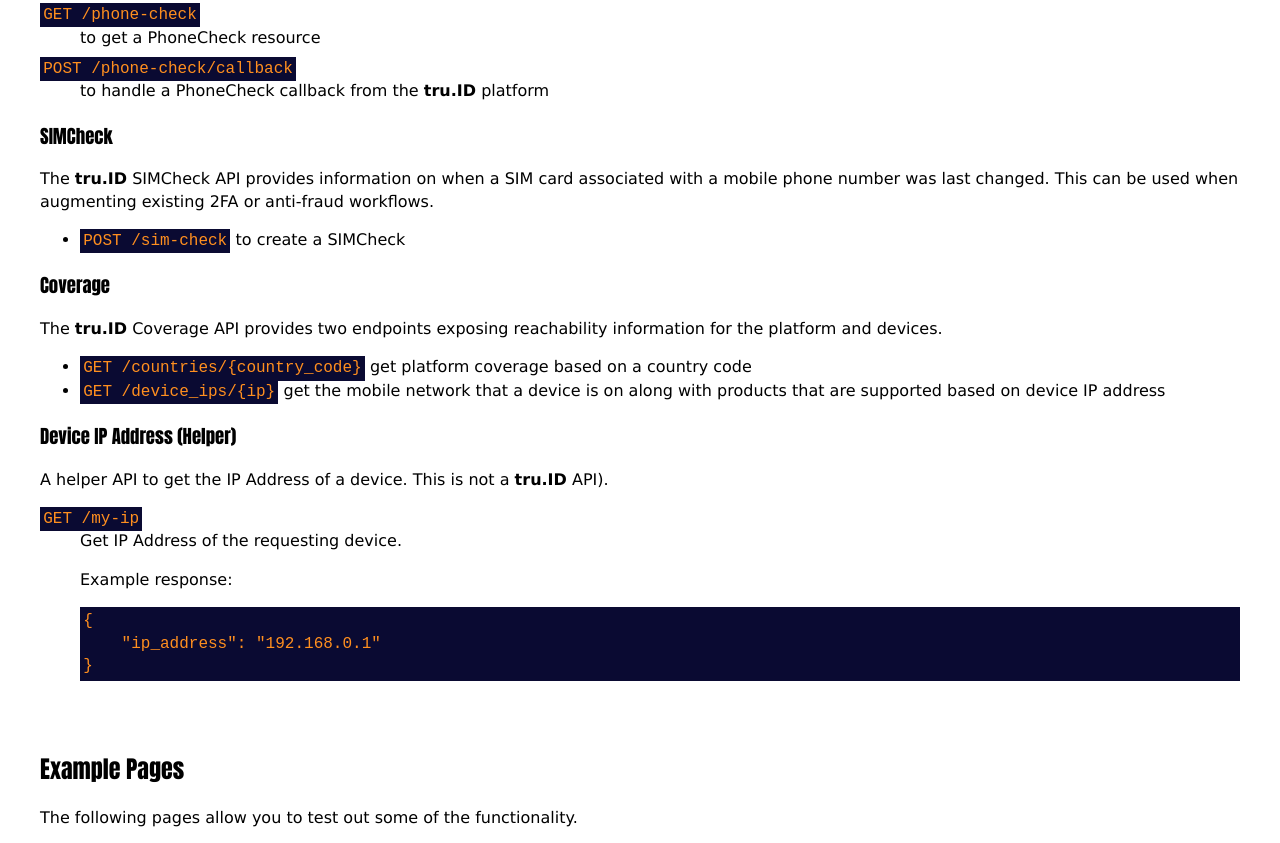
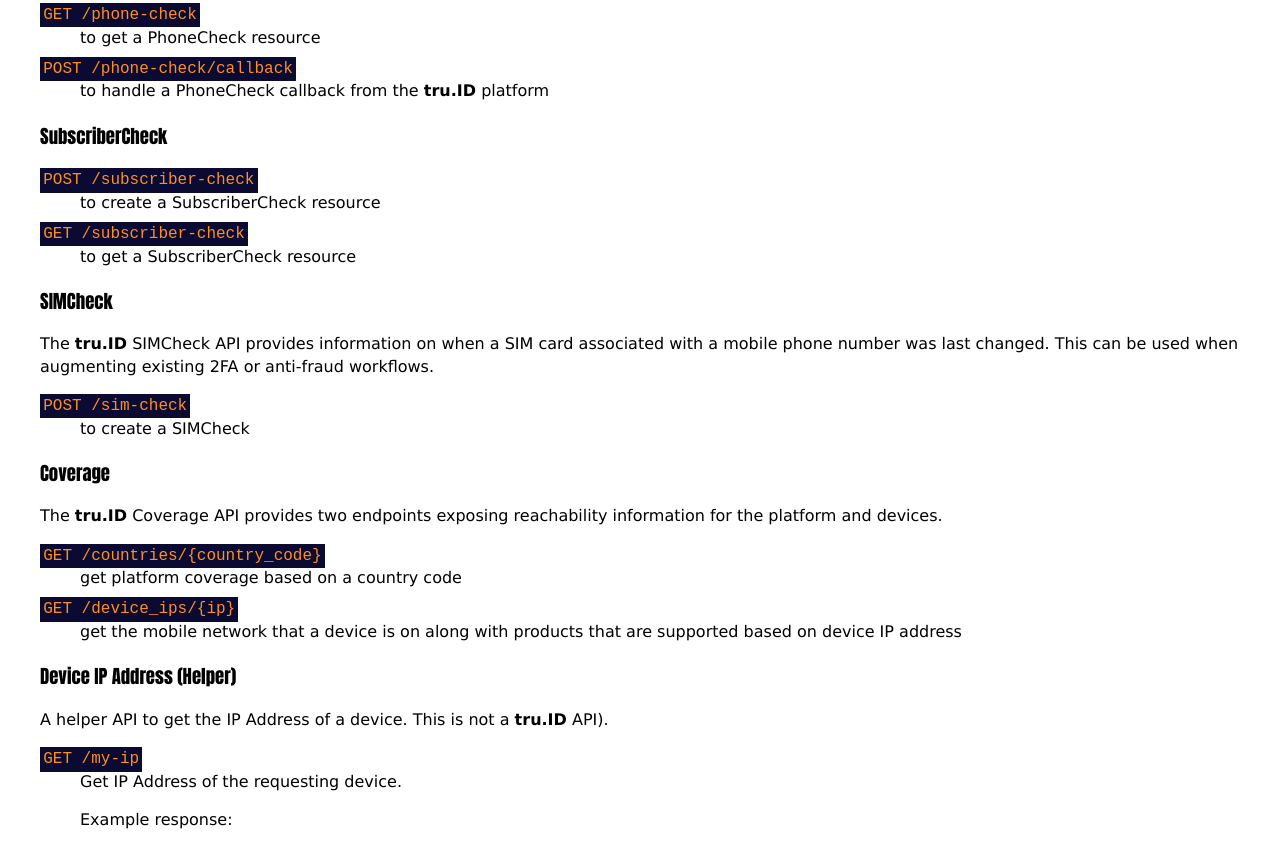
Before and after one commit to tru-ID/dev-server, a website: page public/index.html in a window 1280 px wide. Shown: the part 419-1262 px from the top of the page. Drawn offline with Linux system fonts and the light colour scheme.

Commit message:
chore: add SubscriberCheck to dev server homepage

```diff
--- a/public/index.html
+++ b/public/index.html
@@ -31,23 +31,36 @@
         <dd>to handle a PhoneCheck callback from the <b>tru.ID</b> platform</dd>
     </dl>
 
+    <h3>SubscriberCheck</h3>
+    <dl>
+        <dt><code>POST /subscriber-check</code></dt>
+        <dd>to create a SubscriberCheck resource</dd>
+
+        <dt><code>GET /subscriber-check</code></dt>
+        <dd>to get a SubscriberCheck resource</dd>
+    </dl>
+
     <h3>SIMCheck</h3>
     <p>
         The <b>tru.ID</b> SIMCheck API provides information on when a SIM card associated with a mobile phone number was last changed.
         This can be used when augmenting existing 2FA or anti-fraud workflows.
     </p>
-    <ul>
-        <li><code>POST /sim-check</code> to create a SIMCheck</li>
-    </ul>
+    <dl>
+        <dt><code>POST /sim-check</code></dt>
+        <dd>to create a SIMCheck</dd>
+    </dl>
 
     <h3>Coverage</h3>
     <p>
         The <b>tru.ID</b> Coverage API provides two endpoints exposing reachability information for the platform and devices.
     </p>
-    <ul>
-        <li><code>GET /countries/{country_code}</code> get platform coverage based on a country code</li>
-        <li><code>GET /device_ips/{ip}</code> get the mobile network that a device is on along with products that are supported based on device IP address</li>
-    </ul>
+    <dl>
+        <dt><code>GET /countries/{country_code}</code></dt>
+        <dd>get platform coverage based on a country code</dd>
+
+        <dt><code>GET /device_ips/{ip}</code></dt>
+        <dd>get the mobile network that a device is on along with products that are supported based on device IP address</dd>
+    </dl>
 
     <h3>Device IP Address (Helper)</h3>
     <p>
```
